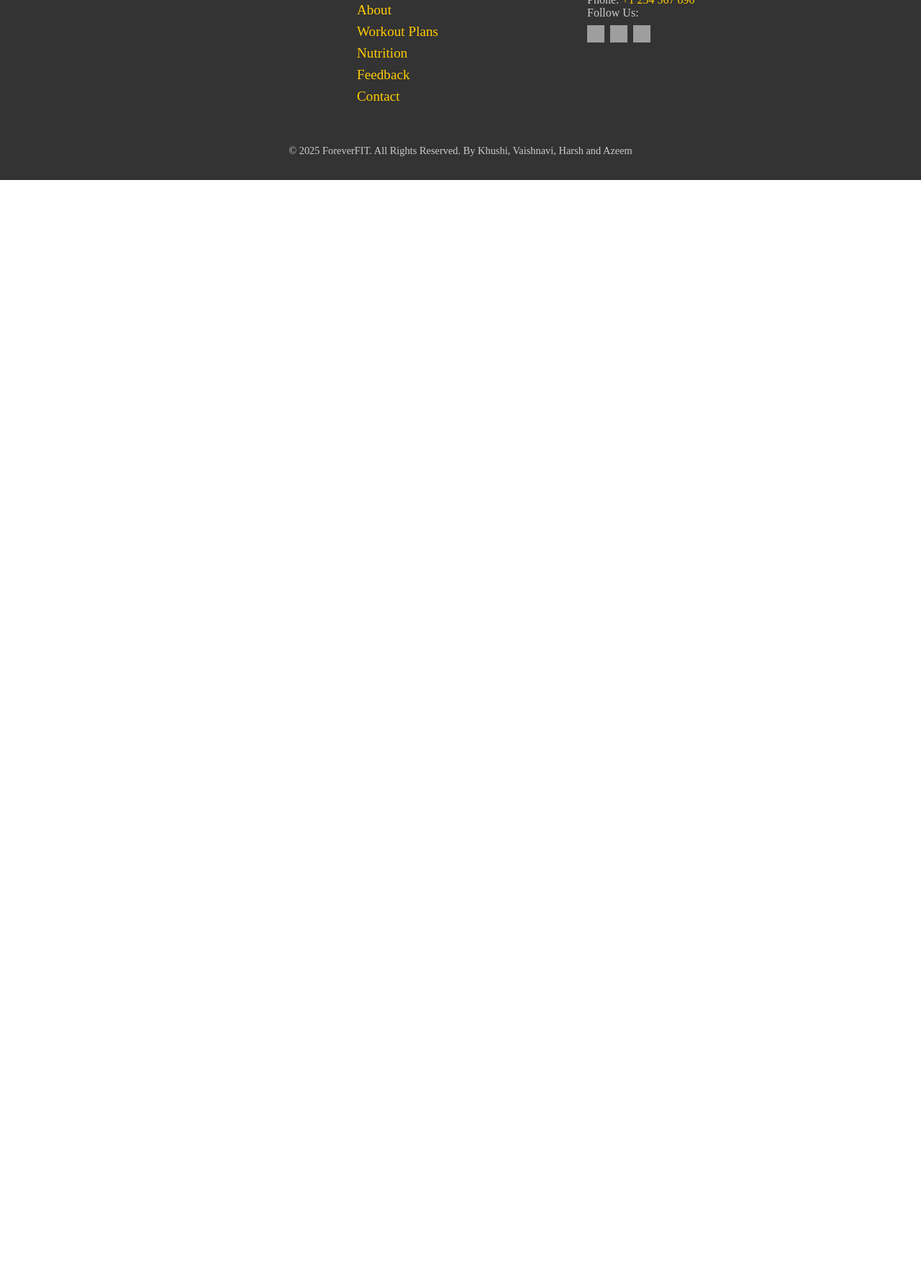
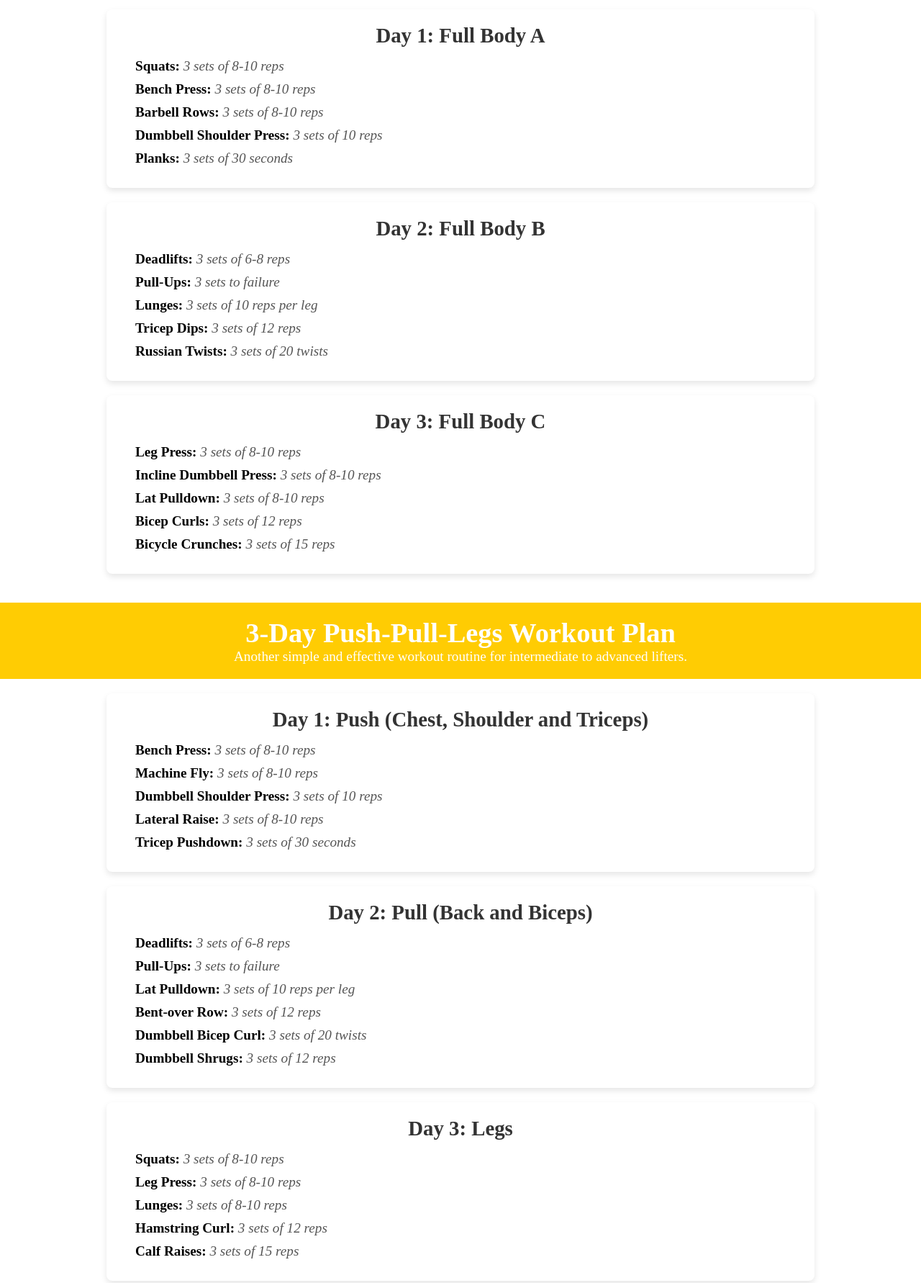
Before and after one commit to KhushiGhorpade/ForeverFIT-Mini-Project, a plain HTML site: page workout.html in a window 1280 px wide. Shown: the part 913-2695 px from the top of the page at 72% size. Before the commit the page ends 1163 px from the top, so only its background shows below. Drawn offline with Linux system fonts and the light colour scheme; grey boxes are pictures that could not be loaded; a web font is replaced by a local one.

Commit message:
Minor changes

```diff
--- a/style.css
+++ b/style.css
@@ -11,7 +11,6 @@ body {
     font-size: larger;
     font-weight: 500;
     font-stretch: expanded;
-
 }
 
 hr {
@@ -164,6 +163,7 @@ hr {
     z-index: 1;
 
 }
+
 .hero-nutrition::before {
     content: '';
     position: absolute;
@@ -203,7 +203,9 @@ hr {
 }
 
 .hero h1,
-.hero-about h1, .hero-nutrition h1, .hero-workout h1 {
+.hero-about h1,
+.hero-nutrition h1,
+.hero-workout h1 {
     font-size: 4rem;
     font-weight: bold;
     text-transform: uppercase;
@@ -430,6 +432,60 @@ hr {
     max-width: 600px;
     border-radius: 10px;
     margin-top: 20px;
+}
+
+/* Workout Page */
+
+.w-header {
+    background-color: #ffcc03;
+    color: white;
+    text-align: center;
+    padding: 20px;
+}
+
+.w-container {
+    width: 80%;
+    margin: 0 auto;
+    padding: 20px;
+}
+
+.workout-day {
+    background-color: #fff;
+    padding: 20px;
+    margin-bottom: 20px;
+    border-radius: 8px;
+    box-shadow: 0 4px 8px rgba(0, 0, 0, 0.1);
+}
+
+.workout-day h2 {
+    text-align: center;
+    color: #333;
+}
+
+.workout-day ul {
+    list-style-type: none;
+    padding: 0;
+}
+
+.workout-day li {
+    margin: 10px 0;
+}
+
+.day-title {
+    font-size: 1.5em;
+    color: #ffcc03;
+    text-align: center;
+    margin-bottom: 15px;
+}
+
+.exercise {
+    font-weight: bold;
+    margin-left: 20px;
+}
+
+.sets-reps {
+    font-style: italic;
+    color: #555;
 }
 
 /* Feedback Section Feedback Page*/
@@ -727,7 +783,6 @@ hr {
     color: #ccc;
 }
 
-
 @media (max-width: 768px) {
     .footer .container {
         flex-direction: column;
--- a/workout.html
+++ b/workout.html
@@ -1,5 +1,6 @@
 <!DOCTYPE html>
 <html lang="en">
+
 <head>
     <meta charset="UTF-8">
     <meta name="viewport" content="width=device-width, initial-scale=1.0">
@@ -15,11 +16,11 @@
         </div>
         <ul class="nav-links">
             <li><a href="index.html">Home</a></li>
-            <li><a href="about.html">About</a></li>
             <li><a href="workout.html">Workout Plans</a></li>
             <li><a href="nutrition.html">Nutrition</a></li>
+            <li><a href="about.html">About</a></li>
+            <li><a href="contact.html">Contact</a></li>
             <li><a href="feedback.html">Feedback</a></li>
-            <li><a href="contact.html">Contact</a></li>
         </ul>
     </nav>
 
@@ -29,6 +30,92 @@
         <div class="hero-content">
             <h1>Workout Plans</h1>
     </section>
+    <header class="w-header">
+        <h1>3-Day Full Body Workout Plan</h1>
+        <p>Get started with a simple and effective workout routine to build strength and endurance.</p>
+    </header>
+
+    <div class="w-container">
+        <div class="workout-day">
+            <h2 class="day-title">Day 1: Full Body A</h2>
+            <ul>
+                <li><span class="exercise">Squats:</span> <span class="sets-reps">3 sets of 8-10 reps</span></li>
+                <li><span class="exercise">Bench Press:</span> <span class="sets-reps">3 sets of 8-10 reps</span></li>
+                <li><span class="exercise">Barbell Rows:</span> <span class="sets-reps">3 sets of 8-10 reps</span></li>
+                <li><span class="exercise">Dumbbell Shoulder Press:</span> <span class="sets-reps">3 sets of 10
+                        reps</span></li>
+                <li><span class="exercise">Planks:</span> <span class="sets-reps">3 sets of 30 seconds</span></li>
+            </ul>
+        </div>
+
+        <div class="workout-day">
+            <h2 class="day-title">Day 2: Full Body B</h2>
+            <ul>
+                <li><span class="exercise">Deadlifts:</span> <span class="sets-reps">3 sets of 6-8 reps</span></li>
+                <li><span class="exercise">Pull-Ups:</span> <span class="sets-reps">3 sets to failure</span></li>
+                <li><span class="exercise">Lunges:</span> <span class="sets-reps">3 sets of 10 reps per leg</span></li>
+                <li><span class="exercise">Tricep Dips:</span> <span class="sets-reps">3 sets of 12 reps</span></li>
+                <li><span class="exercise">Russian Twists:</span> <span class="sets-reps">3 sets of 20 twists</span>
+                </li>
+            </ul>
+        </div>
+
+        <div class="workout-day">
+            <h2 class="day-title">Day 3: Full Body C</h2>
+            <ul>
+                <li><span class="exercise">Leg Press:</span> <span class="sets-reps">3 sets of 8-10 reps</span></li>
+                <li><span class="exercise">Incline Dumbbell Press:</span> <span class="sets-reps">3 sets of 8-10
+                        reps</span></li>
+                <li><span class="exercise">Lat Pulldown:</span> <span class="sets-reps">3 sets of 8-10 reps</span></li>
+                <li><span class="exercise">Bicep Curls:</span> <span class="sets-reps">3 sets of 12 reps</span></li>
+                <li><span class="exercise">Bicycle Crunches:</span> <span class="sets-reps">3 sets of 15 reps</span>
+                </li>
+            </ul>
+        </div>
+    </div>
+
+    <header class="w-header">
+        <h1>3-Day Push-Pull-Legs Workout Plan</h1>
+        <p>Another simple and effective workout routine for intermediate to advanced lifters.</p>
+    </header>
+    <div class="w-container">
+        <div class="workout-day">
+            <h2 class="day-title">Day 1: Push (Chest, Shoulder and Triceps)</h2>
+            <ul>
+                <li><span class="exercise">Bench Press:</span> <span class="sets-reps">3 sets of 8-10 reps</span></li>
+                <li><span class="exercise">Machine Fly:</span> <span class="sets-reps">3 sets of 8-10 reps</span></li>
+                <li><span class="exercise">Dumbbell Shoulder Press:</span> <span class="sets-reps">3 sets of 10
+                    reps</span></li>
+                <li><span class="exercise">Lateral Raise:</span> <span class="sets-reps">3 sets of 8-10 reps</span></li>
+                <li><span class="exercise">Tricep Pushdown:</span> <span class="sets-reps">3 sets of 30 seconds</span></li>
+            </ul>
+        </div>
+
+        <div class="workout-day">
+            <h2 class="day-title">Day 2: Pull (Back and Biceps)</h2>
+            <ul>
+                <li><span class="exercise">Deadlifts:</span> <span class="sets-reps">3 sets of 6-8 reps</span></li>
+                <li><span class="exercise">Pull-Ups:</span> <span class="sets-reps">3 sets to failure</span></li>
+                <li><span class="exercise">Lat Pulldown:</span> <span class="sets-reps">3 sets of 10 reps per leg</span></li>
+                <li><span class="exercise">Bent-over Row:</span> <span class="sets-reps">3 sets of 12 reps</span></li>
+                <li><span class="exercise">Dumbbell Bicep Curl:</span> <span class="sets-reps">3 sets of 20 twists</span>
+                <li><span class="exercise">Dumbbell Shrugs:</span> <span class="sets-reps">3 sets of 12 reps</span></li>
+                </li>
+            </ul>
+        </div>
+
+        <div class="workout-day">
+            <h2 class="day-title">Day 3: Legs</h2>
+            <ul>
+                <li><span class="exercise">Squats:</span> <span class="sets-reps">3 sets of 8-10 reps</span></li>
+                <li><span class="exercise">Leg Press:</span> <span class="sets-reps">3 sets of 8-10 reps</span></li>
+                <li><span class="exercise">Lunges:</span> <span class="sets-reps">3 sets of 8-10 reps</span></li>
+                <li><span class="exercise">Hamstring Curl:</span> <span class="sets-reps">3 sets of 12 reps</span></li>
+                <li><span class="exercise">Calf Raises:</span> <span class="sets-reps">3 sets of 15 reps</span>
+                </li>
+            </ul>
+        </div>
+    </div>
 
     <!-- Footer Section -->
     <footer class="footer">
```
Also changed, not shown: about.html (+2 -2 lines), contact.html (+2 -2 lines), feedback.html (+2 -2 lines), index.html (+2 -2 lines), nutrition.html (+2 -2 lines).
